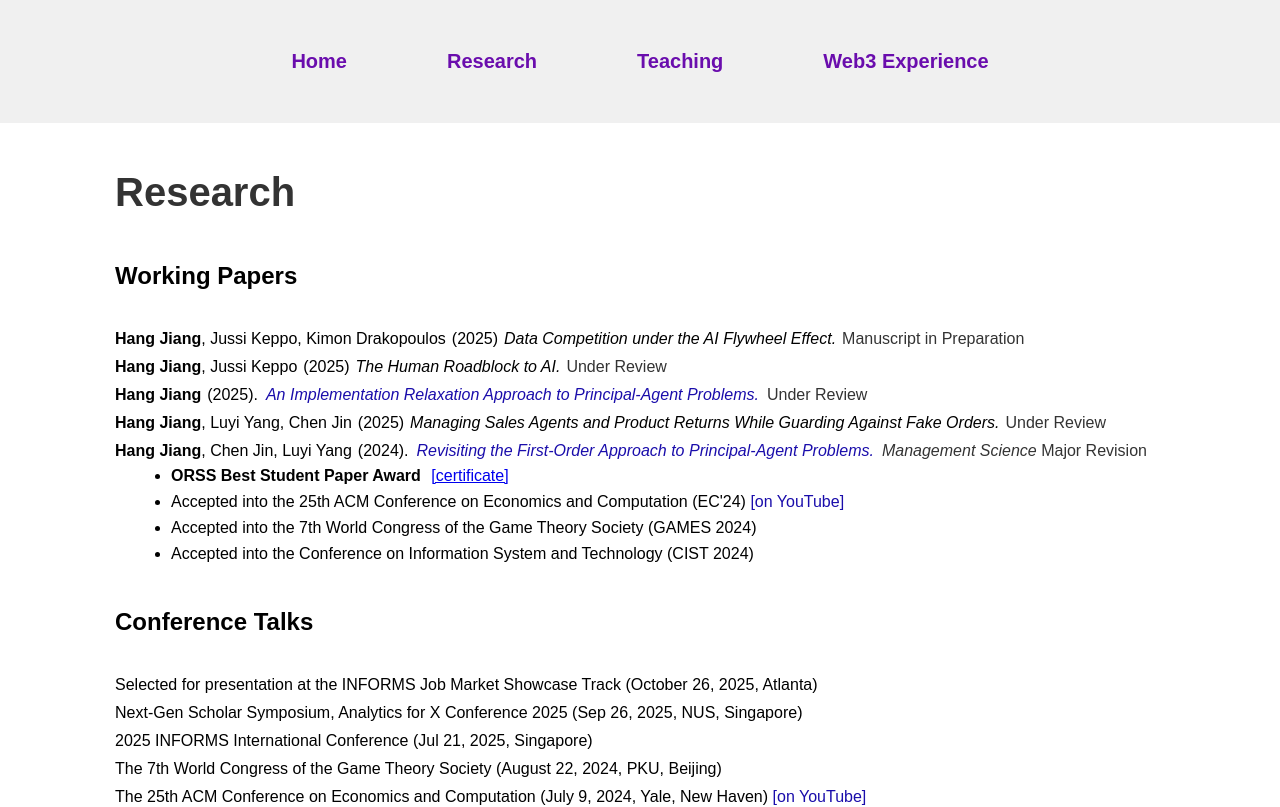
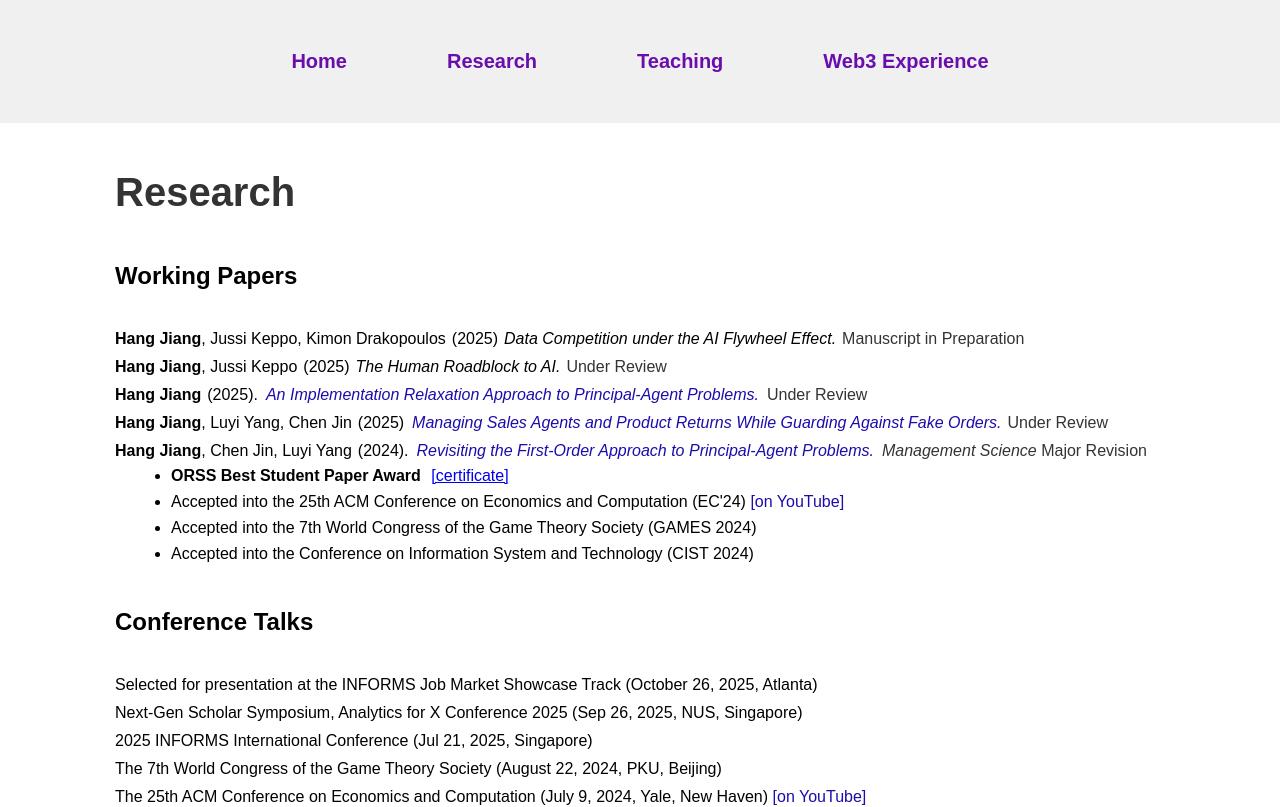
Before and after one commit to JHaaa/jianghang.github.io, a Next.js app: page /research in a window 1280 px wide. Shown: the top 807 px of the page. Built offline with nearby package versions, Linux system fonts and the light colour scheme.

Commit message:
Update research page

```diff
--- a/src/app/research/page.tsx
+++ b/src/app/research/page.tsx
@@ -41,9 +41,14 @@ const ResearchPage = () => {
         <li>
   <strong>Hang Jiang</strong>, Luyi Yang, Chen Jin
   <span style={{ marginLeft: '6px' }}>(2025)</span>
-  <em style={{ marginLeft: '6px' }}>
-    Managing Sales Agents and Product Returns While Guarding Against Fake Orders.
-  </em>
+  <a
+            href="https://papers.ssrn.com/sol3/papers.cfm?abstract_id=5923462"
+            className={styles.paperLink}
+            target="_blank"
+            rel="noopener noreferrer"
+          >
+            Managing Sales Agents and Product Returns While Guarding Against Fake Orders.
+          </a>
   <span className={styles.underReview} style={{ marginLeft: '6px' }}>
     Under Review
   </span>
```
